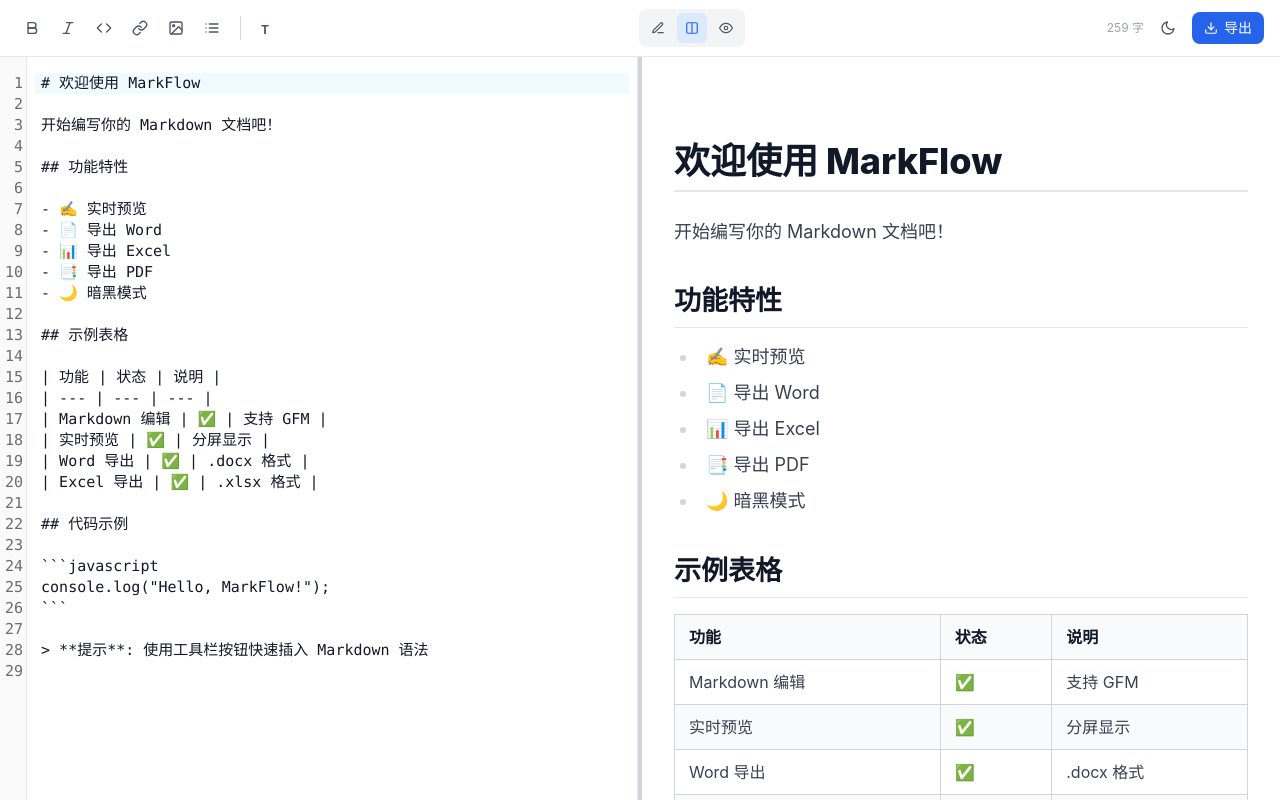
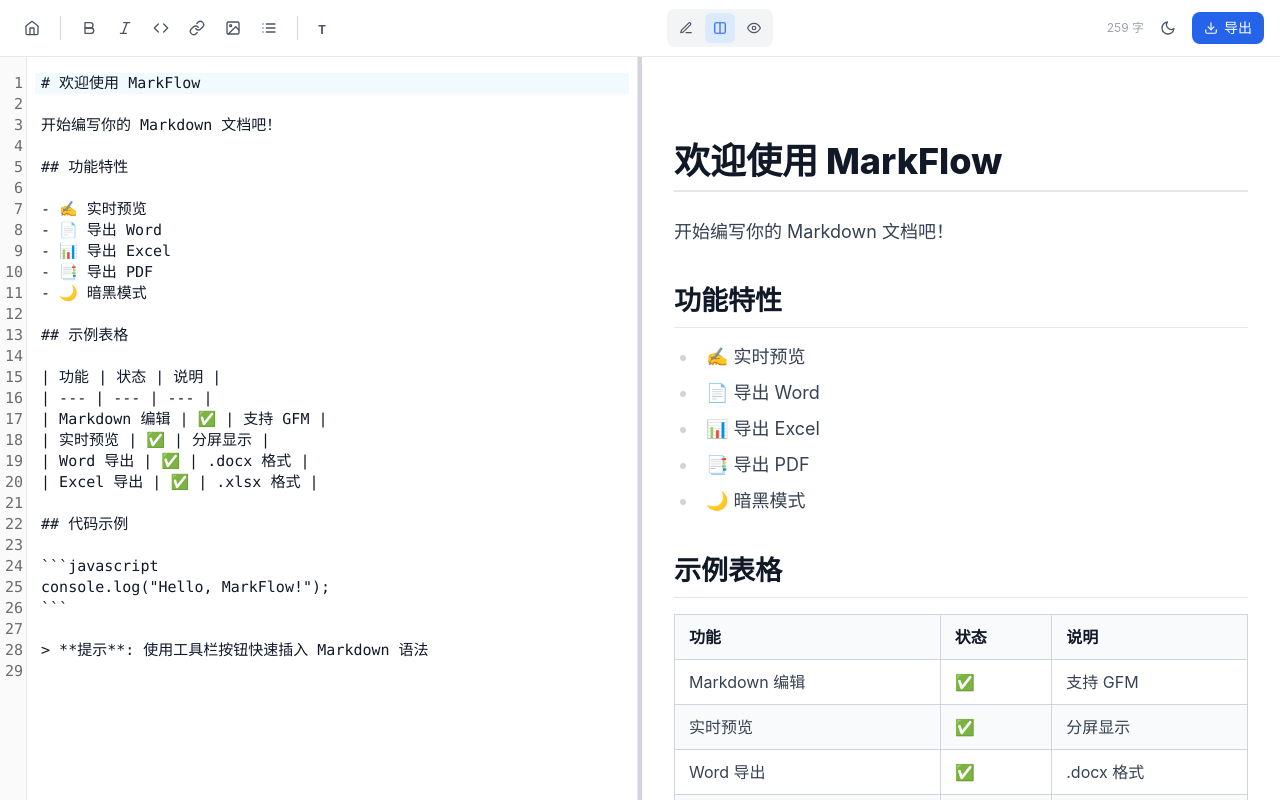
Before and after one commit to lynx-lee/markflow, a React (Vite) app: page /editor in a window 1280 px wide. Built offline with nearby package versions, Linux system fonts and the light colour scheme.

Commit message:
feat: 添加返回首页按钮

```diff
--- a/src/components/Editor/EditorToolbar.tsx
+++ b/src/components/Editor/EditorToolbar.tsx
@@ -1,8 +1,9 @@
 import React from 'react';
+import { useNavigate } from 'react-router-dom';
 import {
   FiBold, FiItalic, FiCode, FiLink, FiImage, FiList,
   FiColumns, FiEdit3, FiEye,
-  FiSun, FiMoon
+  FiSun, FiMoon, FiHome
 } from 'react-icons/fi';
 import ExportButton from '../Export/ExportButton';
 import { useEditorStore } from '../../stores/editorStore';
@@ -37,6 +38,7 @@
 const EditorToolbar: React.FC<EditorToolbarProps> = ({ viewMode, onViewModeChange }) => {
   const { wordCount, insertText } = useEditorStore();
   const { theme, toggleTheme } = useTheme();
+  const navigate = useNavigate();
 
   const markdownActions = [
     { icon: <FiBold size={16} />, label: '粗体 (Ctrl+B)', insert: '**粗体文本**' },
@@ -51,8 +53,16 @@
     <div className="flex items-center justify-between px-4 py-2
                     border-b border-gray-200 dark:border-gray-700
                     bg-white dark:bg-gray-800">
-      {/* 左侧 - Markdown 快捷操作 */}
+      {/* 左侧 - 返回首页 + Markdown 快捷操作 */}
       <div className="flex items-center gap-1">
+        <ToolbarButton
+          icon={<FiHome size={16} />}
+          label="返回首页"
+          onClick={() => navigate('/')}
+        />
+
+        <div className="w-px h-6 bg-gray-300 dark:bg-gray-600 mx-2" />
+
         {markdownActions.map((action, i) => (
           <ToolbarButton
             key={i}
```
